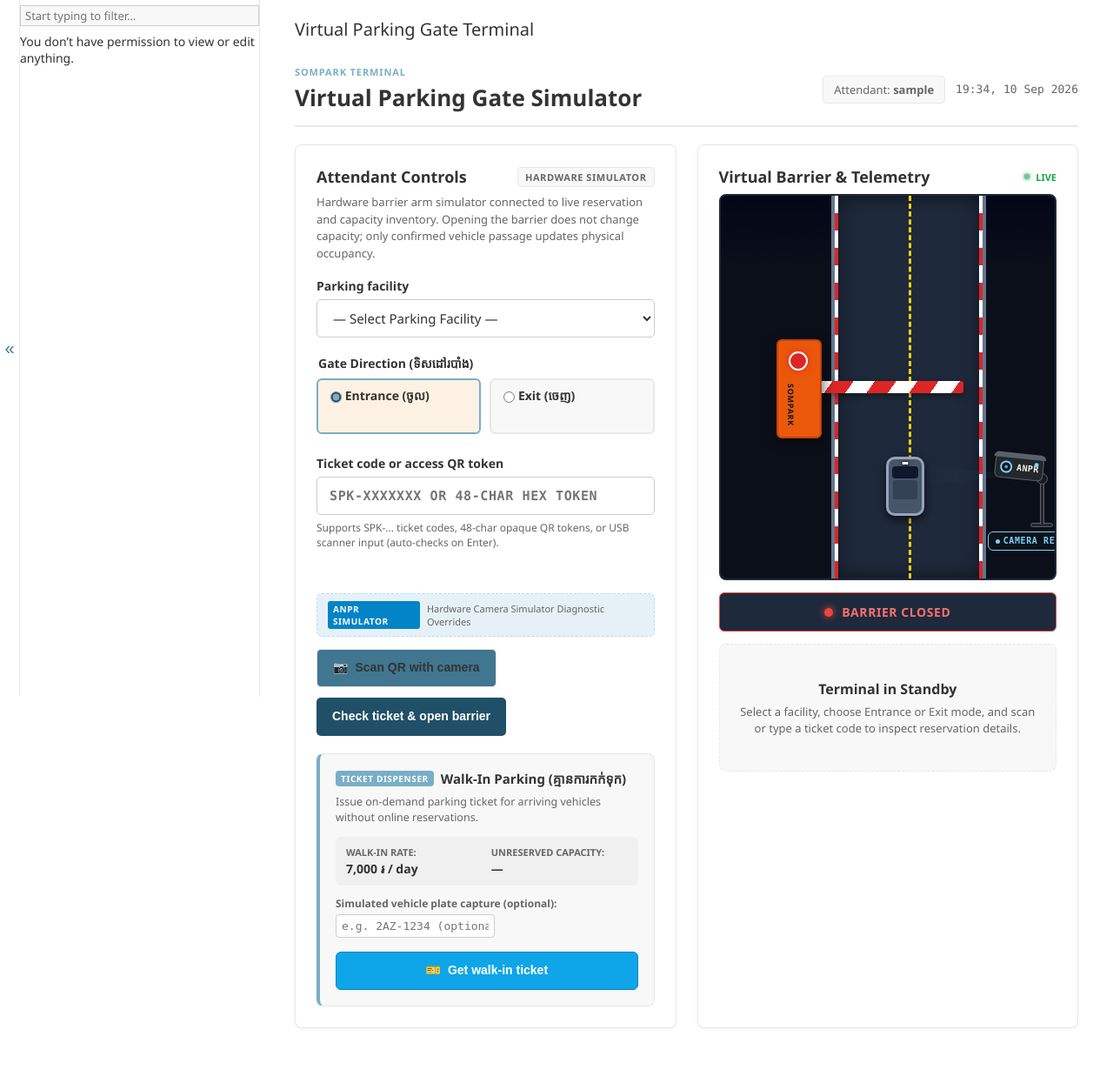
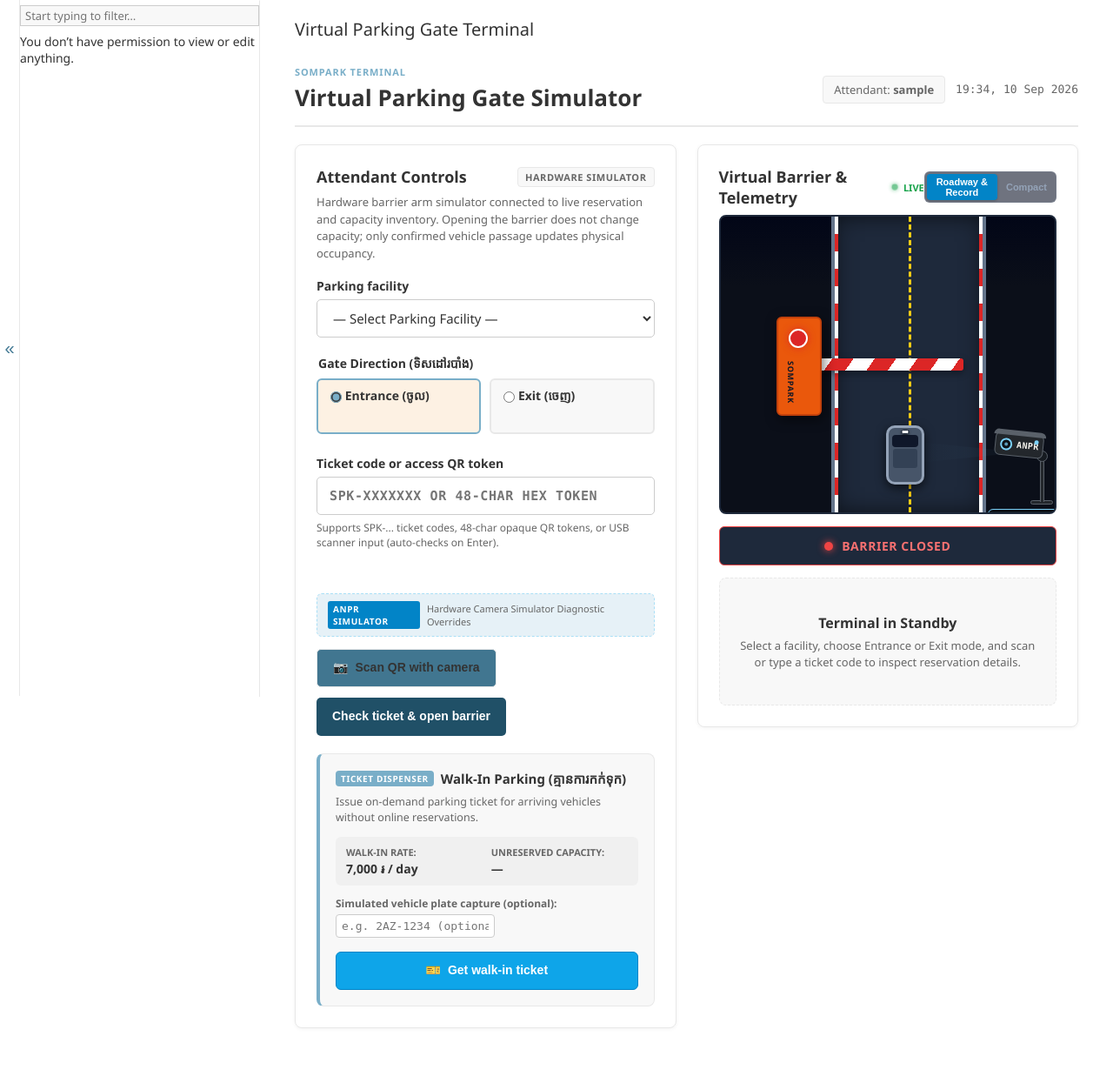
Before and after one commit to MEROW-git/Parking-Slot-MGM, a Django app: page /admin/virtual-gate/ in a window 1280 px wide. Shown: the part 92-1337 px from the top of the page at 87% size. Run offline with Django 5.2, Linux system fonts and the light colour scheme; the visitor is signed in with stand-in values (Sample User, id 1); data that the repository does not hold is empty; parts of the project's set-up code (start-up, migrations or seed data) failed here and were passed over.

Commit message:
Fix gate passage button & animation, enable sticky telemetry & reservation record, and fix sticky booking card

```diff
--- a/source/templates/source/status.html
+++ b/source/templates/source/status.html
@@ -5,7 +5,7 @@
 {% block content %}
 {% include "components/page_header.html" with title=parking_zone.name subtitle=parking_zone.address khmer_tag=parking_zone.khmer_name %}
 
-<div style="display:grid; grid-template-columns:1.2fr 0.8fr; gap:2rem;" id="zone-detail-grid">
+<div style="display:grid; grid-template-columns:1.2fr 0.8fr; gap:2rem; align-items:start;" id="zone-detail-grid">
   <!-- Left Column: Overview & Availability -->
   <div>
     <!-- Availability Card -->
@@ -66,8 +66,8 @@
   </div>
 
   <!-- Right Column: Booking Card -->
-  <div>
-    <div style="background:var(--sp-surface); border:2px solid var(--sp-border-strong); padding:2rem; box-shadow:var(--sp-shadow-hard-lg); position:sticky; top:100px;">
+  <div style="position:-webkit-sticky; position:sticky; top:100px; align-self:start;">
+    <div style="background:var(--sp-surface); border:2px solid var(--sp-border-strong); padding:2rem; box-shadow:var(--sp-shadow-hard-lg); margin-bottom:0;">
       <div style="border-bottom:2px solid var(--sp-border); padding-bottom:1.25rem; margin-bottom:1.25rem;">
         <div style="font-size:0.85rem; font-weight:700; color:var(--sp-text-subtle); text-transform:uppercase;">Daily Rate</div>
         <div style="font-size:2.25rem; font-weight:800; font-family:var(--sp-font-mono); color:var(--sp-text);">
--- a/static/css/virtual-gate.css
+++ b/static/css/virtual-gate.css
@@ -65,6 +65,7 @@
   display: grid;
   grid-template-columns: repeat(2, minmax(0, 1fr));
   gap: 24px;
+  align-items: start;
 }
 .vg-panel {
   border: 1px solid var(--hairline-color, #e0e0e0);
@@ -73,6 +74,86 @@
   background: var(--body-bg, #ffffff);
   box-shadow: 0 1px 4px rgba(0,0,0,0.05);
   min-width: 0;
+}
+
+/* Sticky Right Column (Virtual Barrier, Live Telemetry, and Reservation Record) */
+.vg-display-panel {
+  position: -webkit-sticky;
+  position: sticky;
+  top: 1rem;
+  align-self: start;
+  max-height: calc(100vh - 2rem);
+  overflow-y: auto;
+  overflow-x: hidden;
+  scrollbar-width: thin;
+  scrollbar-color: rgba(148, 163, 184, 0.4) transparent;
+}
+.vg-display-panel::-webkit-scrollbar {
+  width: 6px;
+}
+.vg-display-panel::-webkit-scrollbar-track {
+  background: transparent;
+}
+.vg-display-panel::-webkit-scrollbar-thumb {
+  background: rgba(148, 163, 184, 0.4);
+  border-radius: 4px;
+}
+.vg-display-panel::-webkit-scrollbar-thumb:hover {
+  background: rgba(148, 163, 184, 0.7);
+}
+
+@media (max-width: 900px) {
+  .vg-layout {
+    grid-template-columns: 1fr;
+  }
+  .vg-display-panel {
+    position: static;
+    max-height: none;
+    overflow-y: visible;
+  }
+}
+
+/* View Mode Toggles in Panel Header */
+.vg-view-toggles {
+  display: inline-flex;
+  background: rgba(15, 23, 42, 0.6);
+  border: 1px solid rgba(148, 163, 184, 0.2);
+  border-radius: 6px;
+  padding: 2px;
+  gap: 2px;
+}
+.vg-view-btn {
+  background: transparent;
+  border: none;
+  color: #94a3b8;
+  font-size: 11px;
+  font-weight: 700;
+  padding: 3px 8px;
+  border-radius: 4px;
+  cursor: pointer;
+  transition: all 0.15s ease;
+}
+.vg-view-btn:hover {
+  color: #f8fafc;
+  background: rgba(255, 255, 255, 0.05);
+}
+.vg-view-btn.is-active {
+  background: #0284c7;
+  color: #ffffff;
+  box-shadow: 0 1px 3px rgba(0, 0, 0, 0.2);
+}
+
+/* Glowing Pulse for Open Passage Confirmation Button */
+.vg-btn-pulse {
+  animation: vg-pulse-glow 2s infinite;
+}
+@keyframes vg-pulse-glow {
+  0%, 100% {
+    box-shadow: 0 0 0 0 rgba(16, 185, 129, 0.7);
+  }
+  50% {
+    box-shadow: 0 0 0 8px rgba(16, 185, 129, 0);
+  }
 }
 .vg-panel-header {
   display: flex;
@@ -404,12 +485,36 @@
 /* Animated CSS Barrier Scene */
 .vg-scene {
   position: relative;
-  height: 440px;
+  height: 340px;
   border-radius: 8px;
   overflow: hidden;
   background: #0b0f19;
   border: 2px solid #1e293b;
   margin-bottom: 14px;
+  transition: height 0.3s cubic-bezier(0.16, 1, 0.3, 1);
+}
+
+.vg-scene.is-compact {
+  height: 120px;
+}
+.vg-scene.is-compact .vg-road {
+  top: -110px;
+}
+.vg-scene.is-compact .vg-machine {
+  top: 15px;
+}
+.vg-scene.is-compact .vg-arm {
+  top: 30px;
+}
+.vg-scene.is-compact .vg-anpr-camera-unit {
+  top: 8px;
+  transform: scale(0.8);
+}
+.vg-scene.is-compact[data-direction="entry"] .vg-car-track {
+  top: 75px;
+}
+.vg-scene.is-compact[data-direction="exit"] .vg-car-track {
+  top: 15px;
 }
 .vg-sky {
   position: absolute;
@@ -560,7 +665,7 @@
 
 /* Direction: Entrance (Bottom to Top) */
 .vg-scene[data-direction="entry"] .vg-car-track {
-  top: 300px;
+  top: 240px;
   transform: translateY(0);
 }
 .vg-scene[data-direction="entry"] .vg-car {
@@ -568,12 +673,12 @@
 }
 .vg-scene[data-direction="entry"].is-moving .vg-car-track,
 .vg-scene[data-direction="entry"].is-passed .vg-car-track {
-  transform: translateY(-380px);
+  transform: translateY(-320px);
 }
 
 /* Direction: Exit (Top to Bottom) */
 .vg-scene[data-direction="exit"] .vg-car-track {
-  top: 60px;
+  top: 40px;
   transform: translateY(0);
 }
 .vg-scene[data-direction="exit"] .vg-car {
@@ -581,7 +686,7 @@
 }
 .vg-scene[data-direction="exit"].is-moving .vg-car-track,
 .vg-scene[data-direction="exit"].is-passed .vg-car-track {
-  transform: translateY(380px);
+  transform: translateY(320px);
 }
 
 /* Mobile Responsive Scene Adjustment */
@@ -1020,6 +1125,11 @@
   padding: 16px;
 }
 .vg-telemetry-heading {
+  position: -webkit-sticky;
+  position: sticky;
+  top: 0;
+  background: inherit;
+  z-index: 4;
   margin: 0 0 12px 0;
   font-size: 15px;
   font-weight: 700;
--- a/static/js/virtual-gate.js
+++ b/static/js/virtual-gate.js
@@ -17,14 +17,31 @@
   const form = document.getElementById('gate-machine-form');
   const zoneSelect = document.getElementById('id_zone') || document.querySelector('select[name="zone"]');
   const modeRadios = document.querySelectorAll('input[name="mode"]');
+  const checkBtn = document.getElementById('btn-check-open');
+  const reopenBtn = document.getElementById('btn-reopen-barrier');
 
   const permitSecondsEl = document.getElementById('vg-timer-seconds');
   const permitTimerBanner = document.getElementById('vg-permit-timer');
   const passBtn = document.getElementById('vg-pass');
+  const passText = document.getElementById('vg-pass-text');
   const closeBtn = document.getElementById('vg-close');
   const sceneEl = document.getElementById('vg-scene-viewport');
   const statusBanner = document.getElementById('vg-gate-status-banner');
   const statusText = document.getElementById('vg-status-text');
+
+  function updateGateDirection() {
+    const selectedMode = document.querySelector('input[name="mode"]:checked')?.value || 'entry';
+    if (sceneEl) {
+      sceneEl.dataset.direction = selectedMode;
+    }
+    if (passText) {
+      if (selectedMode === 'exit') {
+        passText.innerHTML = 'Confirm Vehicle Departure &mdash; Close Barrier (ឡានចេញរួច)';
+      } else {
+        passText.innerHTML = 'Confirm Vehicle Entry &mdash; Close Barrier (ឡានចូលរួច)';
+      }
+    }
+  }
 
   let stream = null;
   let scanning = false;
@@ -364,7 +381,6 @@
   const anprUnit = document.getElementById('vg-anpr-camera-unit');
   const anprHudText = document.getElementById('vg-anpr-hud-text');
   const carPlateEl = document.getElementById('vg-car-plate');
-  const checkBtn = document.getElementById('btn-check-open');
   const detectedPlateInput = document.getElementById('vg-detected-plate-input');
   const customPlateInput = document.getElementById('custom-detected-plate-input');
   const mismatchCb = document.getElementById('simulate-plate-mismatch-cb');
@@ -510,8 +526,6 @@
       // Immediate guard against re-entry while in-flight or animating
       if (isCrossing || isPassageInFlight) return;
       isPassageInFlight = true;
-
-      const checkBtn = document.getElementById('btn-check-open');
 
       // 1. CRITICAL: Snapshot FormData BEFORE disabling any form controls!
       // In HTML standard, disabled form elements are omitted from FormData.
@@ -904,9 +918,11 @@
     updateWalkinFacilityDisplay();
   }
 
-  // Update card visibility on gate direction change (Entrance / Exit)
+  // Update card visibility & simulator direction on gate mode change (Entrance / Exit)
+  updateGateDirection();
   modeRadios.forEach(radio => {
     radio.addEventListener('change', () => {
+      updateGateDirection();
       if (walkinCard) {
         if (radio.value === 'entry' && (!codeInput || !codeInput.value.trim())) {
           walkinCard.style.display = 'block';
@@ -1016,6 +1032,7 @@
           if (permitTimerBanner) permitTimerBanner.dataset.expiresAt = data.permit_expires_at;
           startPermitCountdown();
 
+          updateGateDirection();
           const passBox = document.getElementById('vg-pass-actions-box');
           if (passBox) passBox.style.display = 'block';
 
@@ -1148,7 +1165,8 @@
         if (permitTimerBanner) permitTimerBanner.dataset.expiresAt = data.permit_expires_at;
         startPermitCountdown();
 
-        // Show passage actions
+        // Show passage actions with correct direction label
+        updateGateDirection();
         const passBox = document.getElementById('vg-pass-actions-box');
         if (passBox) passBox.style.display = 'block';
 
@@ -1211,6 +1229,105 @@
     });
   }
 
+  // Reopen Barrier Action Handler (When settled and barrier needs to reopen for exit)
+  if (reopenBtn && form) {
+    reopenBtn.addEventListener('click', async (e) => {
+      e.preventDefault();
+      reopenBtn.disabled = true;
+
+      const formData = new FormData(form);
+      formData.set('action', 'open');
+
+      try {
+        const postUrl = form.getAttribute('action') || window.location.pathname || window.location.href;
+        const resp = await fetch(postUrl, {
+          method: 'POST',
+          headers: {
+            'X-Requested-With': 'XMLHttpRequest',
+            'Accept': 'application/json'
+          },
+          body: formData
+        });
+
+        const data = await resp.json();
+        if (resp.ok && data.success && data.gate_open) {
+          if (sceneEl) {
+            sceneEl.classList.add('is-open');
+            sceneEl.classList.remove('is-passed');
+          }
+          if (statusBanner && statusText) {
+            statusBanner.className = 'vg-status-indicator status-open';
+            statusText.textContent = 'BARRIER OPEN — WAITING FOR VEHICLE';
+          }
+          const reopenBox = document.getElementById('vg-reopen-box');
+          if (reopenBox) reopenBox.style.display = 'none';
+
+          const permitInput = document.getElementById('vg-permit-input');
+          if (permitInput) permitInput.value = data.permit;
+          if (permitTimerBanner) permitTimerBanner.dataset.expiresAt = data.permit_expires_at;
+          startPermitCountdown();
+
+          updateGateDirection();
+          const passBox = document.getElementById('vg-pass-actions-box');
+          if (passBox) passBox.style.display = 'block';
+
+          let noticeBox = document.querySelector('.vg-notice');
+          if (!noticeBox && statusBanner && statusBanner.parentNode) {
+            noticeBox = document.createElement('div');
+            statusBanner.parentNode.insertBefore(noticeBox, statusBanner.nextSibling);
+          }
+          if (noticeBox) {
+            noticeBox.className = 'vg-notice is-success';
+            noticeBox.textContent = data.notice || 'Barrier is OPEN — waiting for vehicle to pass.';
+          }
+        } else {
+          // If server rejects or non-JSON, submit standard form
+          const actionInput = document.createElement('input');
+          actionInput.type = 'hidden';
+          actionInput.name = 'action';
+          actionInput.value = 'open';
+          form.appendChild(actionInput);
+          form.submit();
+        }
+      } catch (err) {
+        const actionInput = document.createElement('input');
+        actionInput.type = 'hidden';
+        actionInput.name = 'action';
+        actionInput.value = 'open';
+        form.appendChild(actionInput);
+        form.submit();
+      } finally {
+        reopenBtn.disabled = false;
+      }
+    });
+  }
+
+  // View Mode Toggles (Roadway & Record vs Compact)
+  const viewBtnAll = document.getElementById('vg-view-btn-all');
+  const viewBtnCompact = document.getElementById('vg-view-btn-compact');
+  if (viewBtnAll && viewBtnCompact && sceneEl) {
+    viewBtnCompact.addEventListener('click', () => {
+      sceneEl.classList.add('is-compact');
+      viewBtnCompact.classList.add('is-active');
+      viewBtnAll.classList.remove('is-active');
+      try { localStorage.setItem('sompark_vg_view', 'compact'); } catch (_) {}
+    });
+    viewBtnAll.addEventListener('click', () => {
+      sceneEl.classList.remove('is-compact');
+      viewBtnAll.classList.add('is-active');
+      viewBtnCompact.classList.remove('is-active');
+      try { localStorage.setItem('sompark_vg_view', 'all'); } catch (_) {}
+    });
+
+    try {
+      if (localStorage.getItem('sompark_vg_view') === 'compact') {
+        sceneEl.classList.add('is-compact');
+        viewBtnCompact.classList.add('is-active');
+        viewBtnAll.classList.remove('is-active');
+      }
+    } catch (_) {}
+  }
+
   // Cleanup on page hide or navigate away
   window.addEventListener('pagehide', stopCamera);
   window.addEventListener('beforeunload', stopCamera);
--- a/templates/admin/virtual_gate.html
+++ b/templates/admin/virtual_gate.html
@@ -250,10 +250,9 @@
           </div>
         {% endif %}
 
-        <!-- Passage Confirmation Actions (When Gate Is Open) -->
-        {% if gate_open %}
-          <div class="vg-pass-actions" id="vg-pass-actions-box">
-            <input type="hidden" name="permit" id="vg-permit-input" value="{{ permit }}">
+        <!-- Passage Confirmation Actions (Always present in DOM; visible when gate is open) -->
+        <div class="vg-pass-actions" id="vg-pass-actions-box" {% if not gate_open %}style="display: none;"{% endif %}>
+          <input type="hidden" name="permit" id="vg-permit-input" value="{{ permit|default:'' }}">
           <div class="vg-permit-banner" id="vg-permit-timer" role="status" data-expires-at="{{ permit_expires_at|default:'' }}">
             Barrier is OPEN. Authorization permit valid for <span id="vg-timer-seconds">120</span>s.
           </div>
@@ -261,15 +260,21 @@
             Re-checks ticket status, deadlines, and facility capacity atomically at passage confirmation before recording vehicle movement.
           </p>
           <div class="vg-pass-buttons">
-              <button type="submit" name="action" value="pass" class="vg-btn vg-btn-success" id="vg-pass">
-                Vehicle passed &mdash; close barrier
+            <button type="submit" name="action" value="pass" class="vg-btn vg-btn-success vg-btn-pulse" id="vg-pass">
+              <span class="vg-btn-icon" aria-hidden="true">&#128663;</span>
+              <span id="vg-pass-text">
+                {% if form.mode.value == 'exit' %}
+                  Confirm Vehicle Departure &mdash; Close Barrier (ឡានចេញរួច)
+                {% else %}
+                  Confirm Vehicle Entry &mdash; Close Barrier (ឡានចូលរួច)
+                {% endif %}
+              </span>
             </button>
             <button type="submit" name="action" value="close" class="vg-btn vg-btn-secondary" id="vg-close">
               Close without passage
             </button>
           </div>
         </div>
-        {% endif %}
 
         <!-- Exit Settlement Actions (When Balance Is Due and Plate Matched) -->
         {% if bill.balance_due and not gate_open and not passed and plate_matched != False %}
@@ -391,8 +396,14 @@
     <!-- Right Column: Animated Barrier & Live Telemetry -->
     <section class="vg-panel vg-display-panel" aria-labelledby="heading-barrier-telemetry">
       <div class="vg-panel-header">
+        <div style="display: flex; align-items: center; gap: 0.75rem;">
           <h2 id="heading-barrier-telemetry">Virtual Barrier &amp; Telemetry</h2>
           <span class="vg-live-indicator" aria-label="System active"><span class="vg-live-dot"></span> LIVE</span>
+        </div>
+        <div class="vg-view-toggles" role="group" aria-label="Simulator View Mode">
+          <button type="button" class="vg-view-btn is-active" id="vg-view-btn-all" title="Full Roadway and Reservation Record">Roadway &amp; Record</button>
+          <button type="button" class="vg-view-btn" id="vg-view-btn-compact" title="Compact Roadway for maximized record view">Compact</button>
+        </div>
       </div>
 
       <!-- Animated SVG / CSS Barrier Scene -->
@@ -730,5 +741,5 @@
 
 <script id="vg-zones-info-data" type="application/json">{{ zones_info_json|safe }}</script>
 
-<script src="{% static 'js/virtual-gate.js' %}?v=2.2.2" defer></script>
+<script src="{% static 'js/virtual-gate.js' %}?v=2.2.3" defer></script>
 {% endblock %}
```
Also changed, not shown: parking_zones/templates/parking_zones/status.html (+15 -13 lines). Lines whose indentation alone changed are shown as unchanged.
